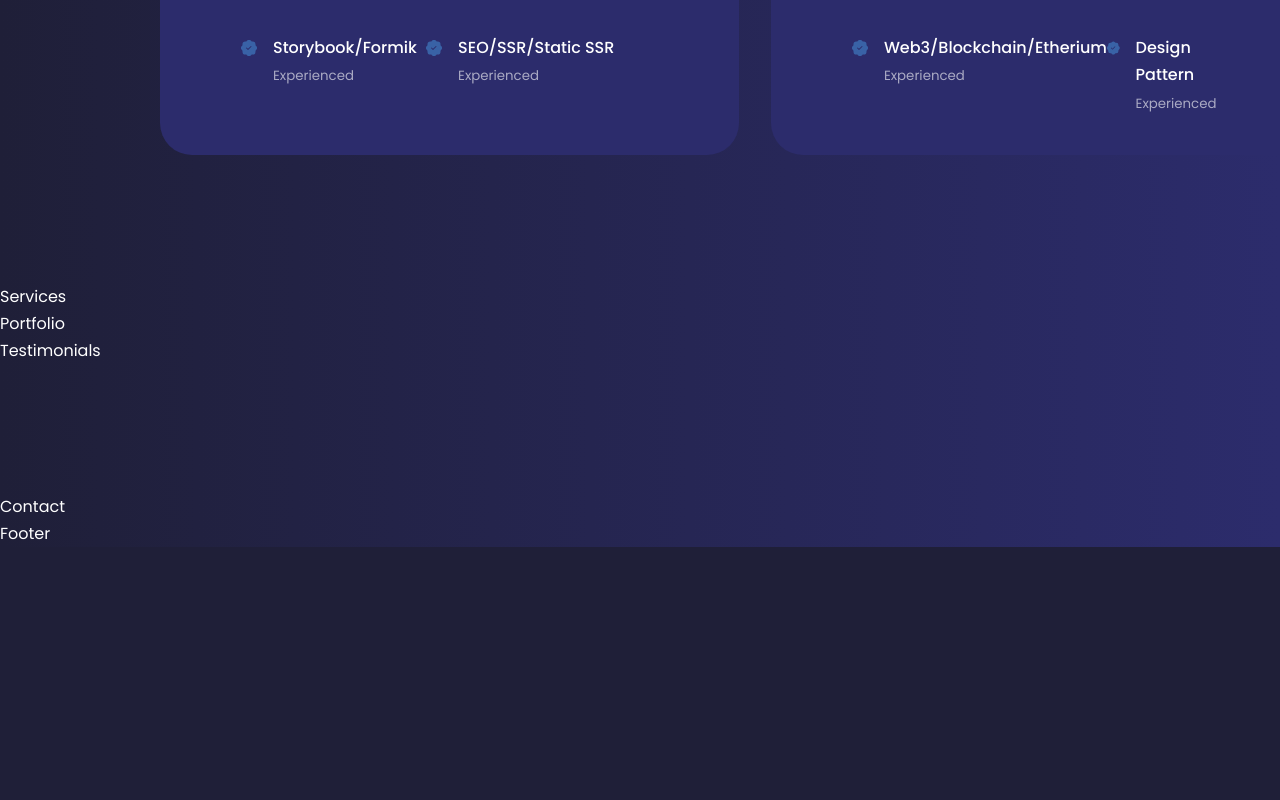
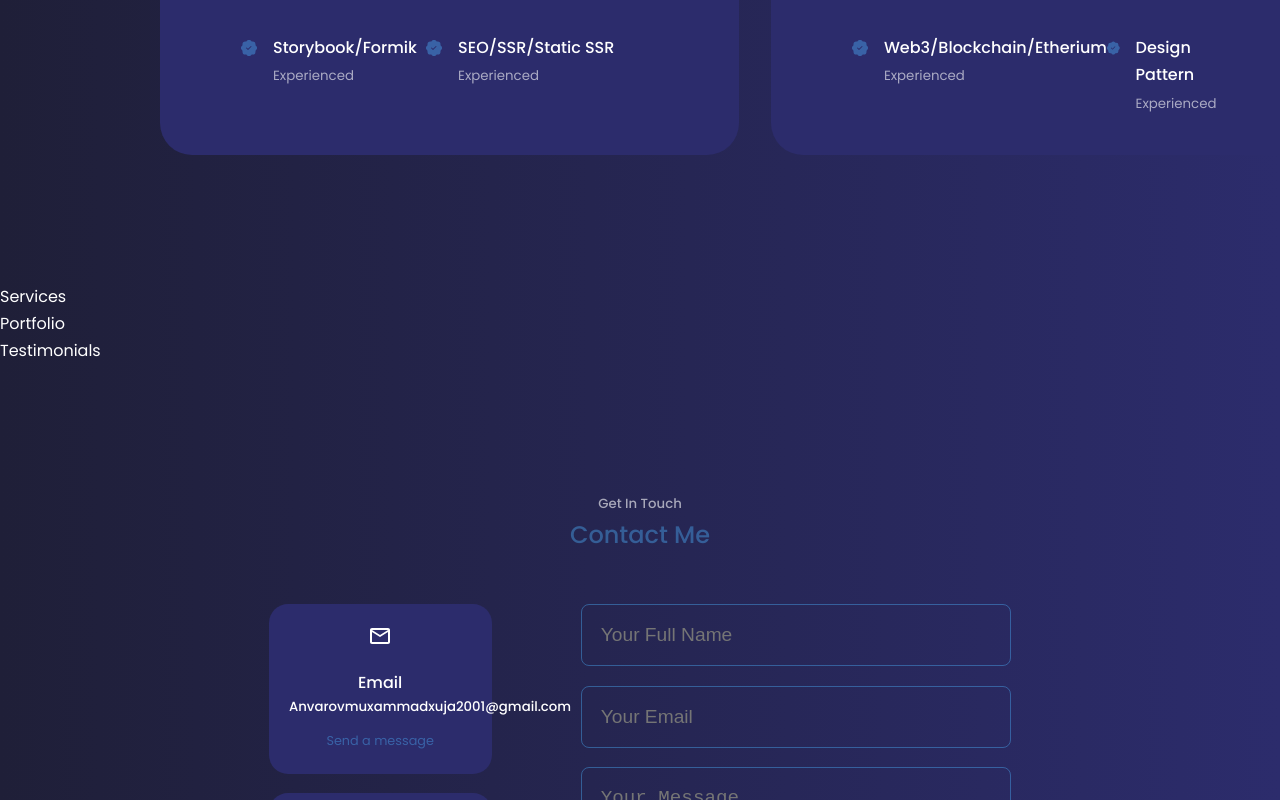
Before and after one commit to AnvarovM/portfolio, a React (Create React App) app: page / in a window 1280 px wide. Shown: the part 2000-2800 px from the top of the page. Before the commit the page ends 2547 px from the top, so only its background shows below. Built offline with nearby package versions, Linux system fonts and the light colour scheme; a web font is replaced by a local one.

Commit message:
Finished contact section

```diff
--- a/src/components/contact/Contact.jsx
+++ b/src/components/contact/Contact.jsx
@@ -1,8 +1,45 @@
 import React from "react";
 import './contact.css'
+import { MdOutlineMail } from 'react-icons/md';
+import { FaTelegramPlane } from 'react-icons/fa';
+import { BsInstagram } from 'react-icons/bs';
 
 const Contact = () => {
-  return <section id="contact">Contact</section>;
+  return <section id="contact">
+    <h5>Get In Touch</h5>
+    <h2>Contact Me</h2>
+
+    <div className="container contact__container">
+      <div className="contact__options">
+        <article className="contact__option">
+          <MdOutlineMail className="contact__option-icon" />
+          <h4>Email</h4>
+          <h5>Anvarovmuxammadxuja2001@gmail.com</h5>
+          <a href="mailto:anvarovmuxammadxuja2001@gmail.com" target="_blank">Send a message</a>
+        </article>
+        <article className="contact__option">
+          <FaTelegramPlane className="contact__option-icon" />
+          <h4>Telegram</h4>
+          <h5>@anvarov2027</h5>
+          <a href="https://t.me:/akzmsh" target="_blank">Send a message</a>
+        </article>
+        <article className="contact__option">
+          <BsInstagram className="contact__option-icon" />
+          <h4>Instagram</h4>
+          <h5>akzmsh</h5>
+          <a href="https://instagram.com/akzmsh" target="_blank">Send a message</a>
+        </article>
+      </div>
+
+      <form>
+      <input type="text" name="name" placeholder="Your Full Name" required />
+        <input type="email" name="email" placeholder="Your Email" required />
+        <textarea name="message" rows="7" placeholder="Your Message"></textarea>
+        <button type="submit" className="btn btn-primary">Send Message</button>
+
+      </form>
+    </div>
+  </section>;
 };
 
 export default Contact;
--- a/src/components/contact/contact.css
+++ b/src/components/contact/contact.css
@@ -0,0 +1,75 @@
+.container.contact__container {
+    width: 58%;
+    display: grid;
+    grid-template-columns: 30% 58%;
+    gap: 12%;
+}
+
+.contact__options {
+    display: flex;
+    flex-direction: column;
+    gap: 1.2rem;
+}
+
+.contact__option {
+    background-color: var(--color-bg-variant);
+    padding: 1.2rem;
+    border-radius: 1.2rem;
+    text-align: center;
+    border: 1px solid transparent;
+    transition: var(--transition);
+}
+
+.contact__option:hover {
+    background-color: transparent;
+    border: 1px solid var(--color-primary);
+}
+
+.contact__option-icon {
+    font-size: 1.5rem;
+    margin-bottom: 0.8rem;
+}
+
+.contact__option a {
+    margin-top: 0.7rem;
+    display: inline-block;
+    font-size: 0.8rem;
+}
+
+
+/* ================= FORM ================ */
+
+form {
+    display: flex;
+    flex-direction: column;
+    gap: 1.2rem;
+}
+
+input, textarea {
+    background-color: transparent;
+    border: 1px solid var(--color-primary);
+    border-radius: 0.5rem;
+    color: var(--color-white);
+    padding: 1.2rem;
+    font-size: 1.2rem;
+    resize: none;
+    transition: var(--transition);
+}
+
+/* ==================== MEDIA QUERYS (MEDIUM DEVICES) =================== */
+
+@media screen and (max-width: 1024px) {
+    .container.contact__container {
+        grid-template-columns: 1fr;
+        gap: 2rem;
+    }
+}
+
+/* ==================== MEDIA QUERYS (SMALL DEVICES) =================== */
+
+@media screen and (max-width: 600px) {
+    .container.contact__container {
+        grid-template-columns: 1fr;
+        width: var(--container-width-sm);
+    }
+}
```
